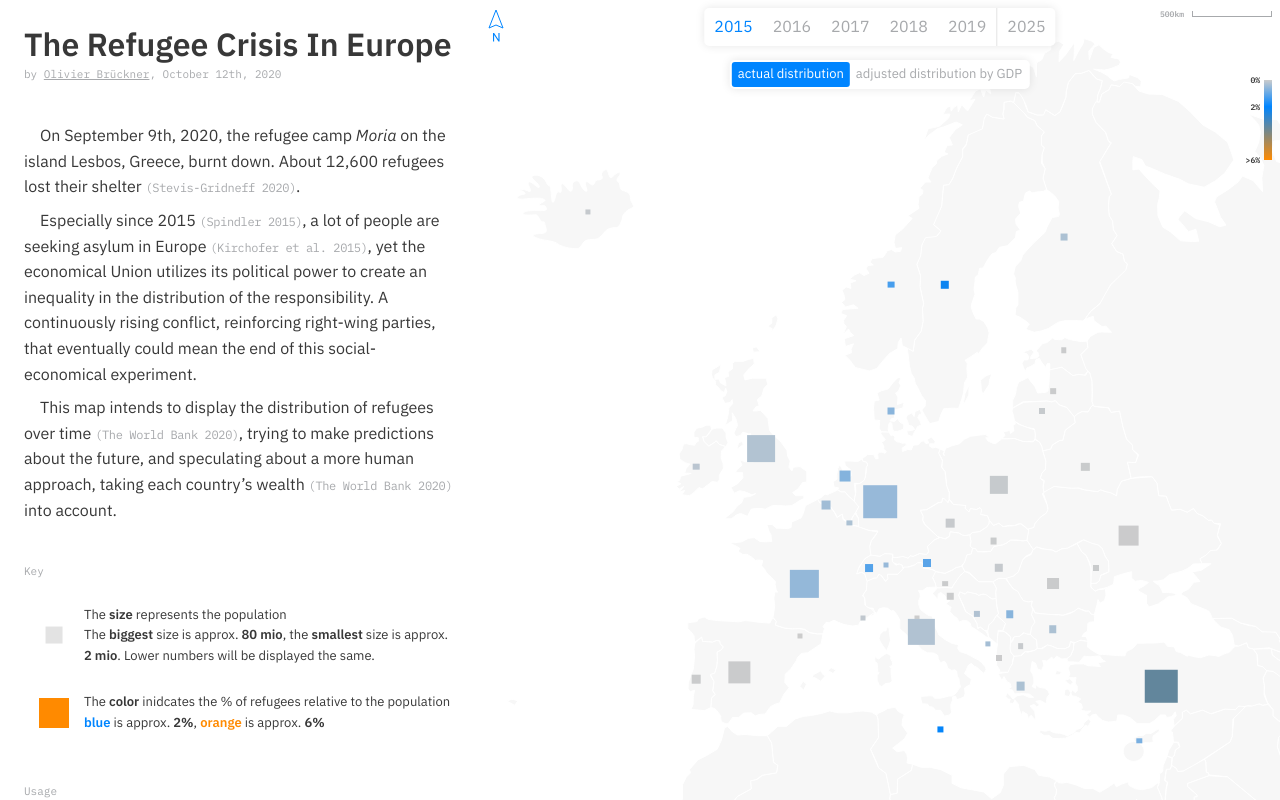
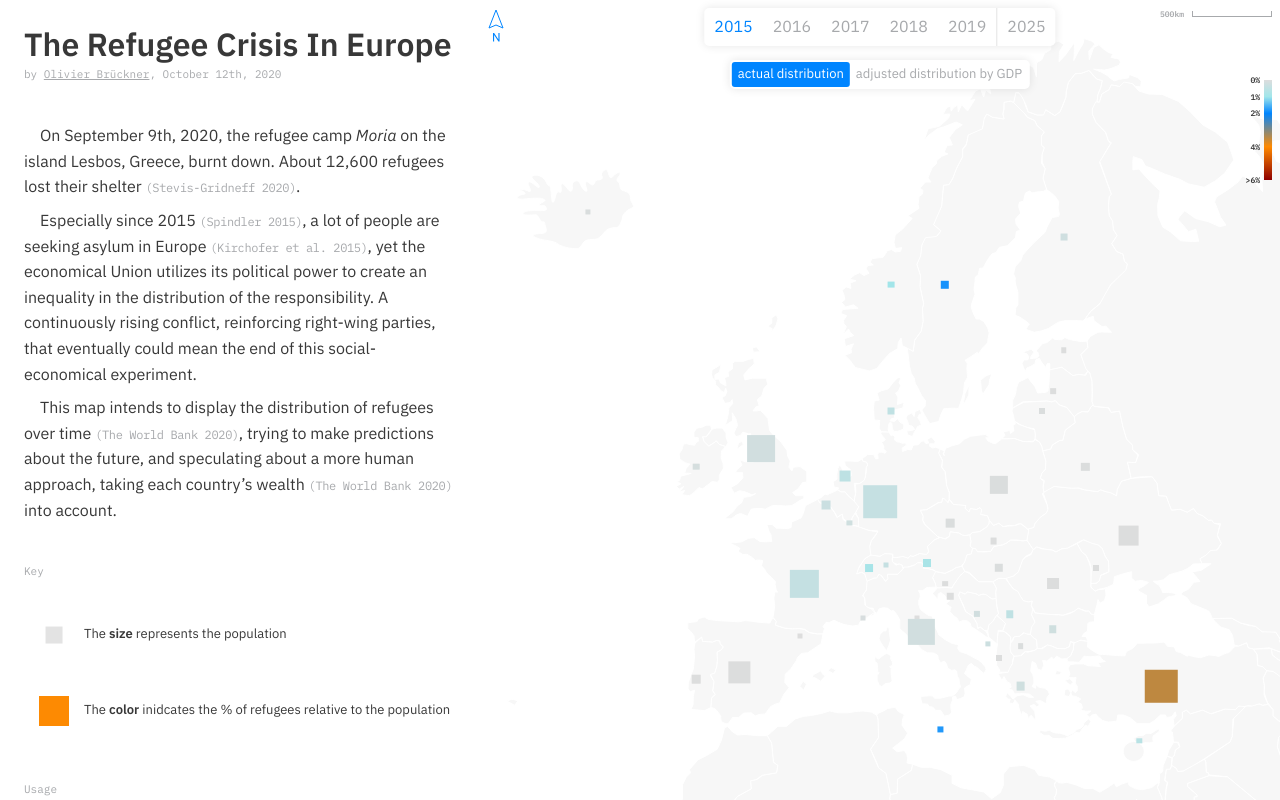
Before and after one commit to olivierbrcknr/mfadt-D4TC-map, a Next.js app: page / in a window 1280 px wide. Built offline with nearby package versions, Linux system fonts and the light colour scheme.

Commit message:
Update color thresholds

```diff
--- a/components/Key/Key.css
+++ b/components/Key/Key.css
@@ -81,16 +81,17 @@
 }
 .MapKey-Point-Viz-Country-Color {
   animation-name: colorChange;
-  animation-duration: 6s;
+  animation-duration: 8s;
 }
 
 @keyframes size {
   0%,20% { width: 10px; height: 10px; }
   80%,100% { width: 30px; height: 30px; }
 }
-
+/*
 @keyframes colorChange {
   0%,20% { background: #CCCCCC; }
   40%,60% { background: #0085FF; }
   80%,100% { background: #FF8A00; }
 }
+*/
--- a/components/Key/index.js
+++ b/components/Key/index.js
@@ -4,13 +4,29 @@ import './Key.css';
 
 import {latLongToPixelMercartor,mapValues,colorMixer,numberWithCommas} from '../utils'
 
+import {legendValues,legendColors} from '../data/legendVars.js'
+
+
 
 const MapKey = (props) => {
 
   let classes = ['MapKey'];
 
+  let colorAnimation = '@keyframes colorChange {';
+  let maxVal = legendValues[legendValues.length-1];
+  for( let i = 0; i < legendValues.length; i++ ){
+    let fromTop = (legendValues[i]/maxVal)*100 + '%';
+    colorAnimation+= fromTop + ' { background: ' + legendColors[i] + ';}'
+  }
+  colorAnimation += '}'
+
+
   return (
     <div className={classes.join(' ')}>
+
+      <style>
+        {colorAnimation}
+      </style>
 
       <h4>
         Key
@@ -29,9 +45,9 @@ const MapKey = (props) => {
           <p>
             The <b>size</b> represents the population
           </p>
-          <p>
+          {/*<p>
             The <b>biggest</b> size is approx. <b>80 mio</b>, the <b>smallest</b> size is approx. <b>2 mio</b>. Lower numbers will be displayed the same.
-          </p>
+          </p>*/}
         </div>
 
       </div>
@@ -49,9 +65,9 @@ const MapKey = (props) => {
           <p>
             The <b>color</b> inidcates the % of refugees relative to the population
           </p>
-          <p>
+          {/*<p>
             <b style={{'color': '#0085FF'}}>blue</b> is approx. <b>2%</b>, <b style={{'color': '#FF8A00'}}>orange</b> is approx. <b>6%</b>
-          </p>
+          </p>*/}
 
         </div>
 
--- a/components/MapCountry/index.js
+++ b/components/MapCountry/index.js
@@ -3,6 +3,7 @@ import React from 'react'
 import './MapCountry.css';
 
 import {latLongToPixelMercartor,mapValues,colorMixer,numberWithCommas} from '../utils'
+import {legendValues,legendColors} from '../data/legendVars.js'
 
 
 const MapCountry = (props) => {
@@ -15,7 +16,7 @@ const MapCountry = (props) => {
   let ppp = props.gdp / props.totalPopulation;
   let euPpp = props.EUtotalGDP / props.EUtotalPop;
 
-  let size = mapValues( props.totalPopulation, 0, 100000000, 5, 40,);
+  let size = mapValues( props.totalPopulation, 0, 100000000, 5, 40);
 
   if( size > 50 ){
     size = 100;
@@ -28,14 +29,24 @@ const MapCountry = (props) => {
   }
 
   let percent = refugeesInCountry / (props.totalPopulation/100);
-  let comparingValue = percent / 6;
+  let color = null;
 
-  let color = colorMixer('#0085FF','#CCCCCC', comparingValue*4 );
-  if( comparingValue > 0.25 ){
+  for( let i = 0; i < legendValues.length; i++ ){
 
-    comparingValue = (comparingValue-0.25) / 0.75;
+    let nextVal = legendValues[i+1];
+    let prevVal = legendValues[i-1];
 
-    color = colorMixer('#FF8A00','#0085FF', comparingValue );
+    if( prevVal === undefined ){
+      prevVal = 0;
+    }
+    if( nextVal === undefined ){
+      nextVal = 100;
+    }
+
+    if( legendValues[i] <= percent && percent < nextVal){
+      let comparingValue = mapValues( percent, prevVal, nextVal, 0, 1);
+      color = colorMixer(legendColors[i+1],legendColors[i], comparingValue );
+    }
   }
 
   let styleAdjustments = {
--- a/components/MapLegend/MapLegend.css
+++ b/components/MapLegend/MapLegend.css
@@ -2,15 +2,9 @@
   position: absolute;
   top: calc( var(--grid-unit) * 10 );
   right: var(--grid-unit);
-  height: 80px;
+  height: 100px;
   width: 8px;
-  background: linear-gradient(
-    180deg,
-    #CCCCCC 0%,
-    #0085FF 33.3%,
-    #FF8A00 100%);
 }
-
 
 .MapLegend-Label {
   font-size: 8px;
--- a/components/MapLegend/index.js
+++ b/components/MapLegend/index.js
@@ -1,26 +1,34 @@
 import React from 'react'
 
-import './MapLegend.css';
+import './MapLegend.css'
+
+import {legendValues,legendColors} from '../data/legendVars.js'
 
 const MapLegend = (props) => {
 
   let classes = ['MapLegend'];
 
+  let maxVal = legendValues[legendValues.length-1];
+
+  let gradient = 'linear-gradient( 180deg';
+
+  let displayValues = legendValues.map( (val,i) => {
+
+    let fromTop = (val/maxVal)*100 + '%';
+    gradient += ', ' + legendColors[i] + ' ' + fromTop;
+
+    return (
+      <div key={'legend-label_'+val} className="MapLegend-Label" style={{top: fromTop}}>
+        {(val===maxVal ? '>' : null)}{val}%
+      </div>
+    )
+  });
+
+  gradient += ')';
+
   return (
-    <div className={classes.join(' ')}>
-
-      <div className="MapLegend-Label" style={{top: 0}}>
-        0%
-      </div>
-
-      <div className="MapLegend-Label" style={{top: (2/6)*100 + '%'}}>
-        2%
-      </div>
-
-      <div className="MapLegend-Label" style={{top: 100+'%'}}>
-        >6%
-      </div>
-
+    <div className={classes.join(' ')} style={{background: gradient}}>
+      {displayValues}
     </div>
   )
 }
--- /dev/null
+++ b/components/data/legendVars.js
@@ -0,0 +1,16 @@
+
+
+const legendValues = [0,1,2,4,6];
+
+const legendColors = [
+  '#DDDDDD',
+  '#A1E6EA',
+  '#0085FF',
+  // '#FFEA2B',
+  '#FF8A00',
+  // '#FB0000',
+  '#8E0000',
+  '#000000'
+]
+
+export {legendValues,legendColors}
```
